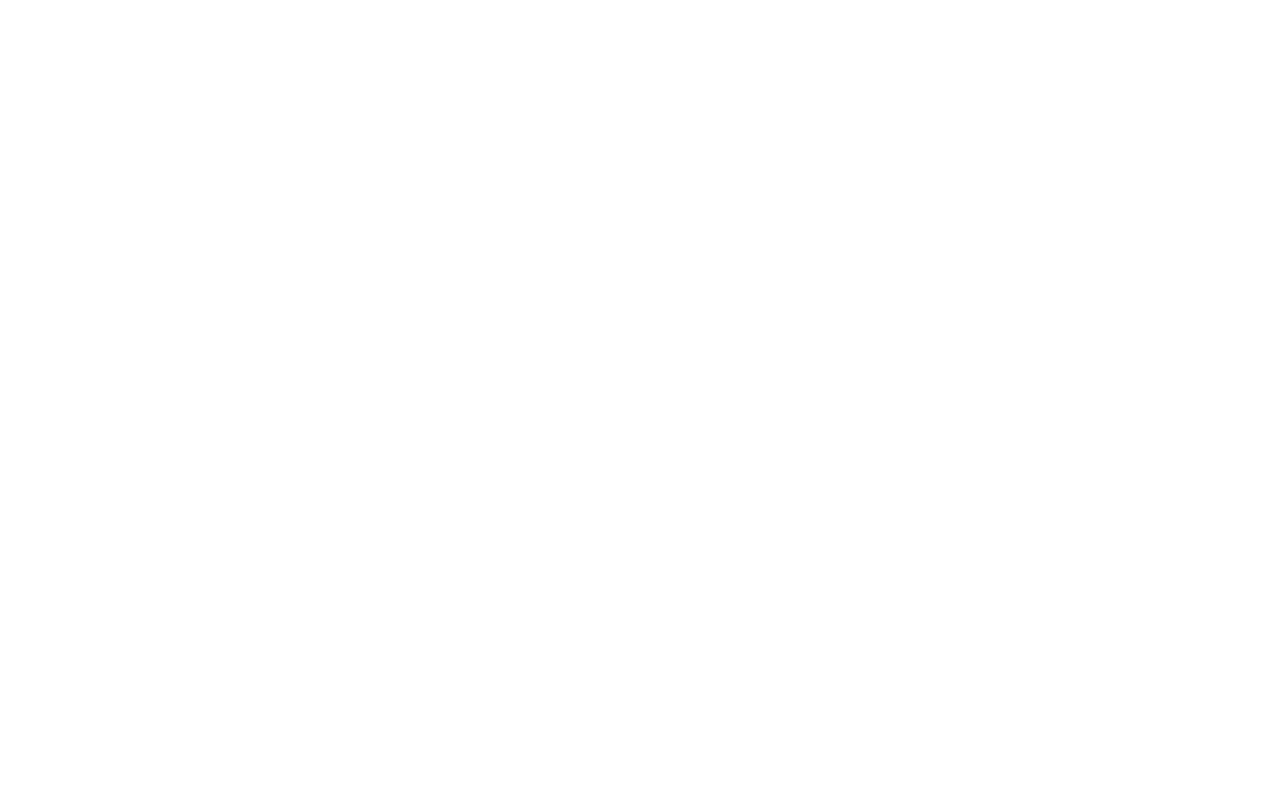
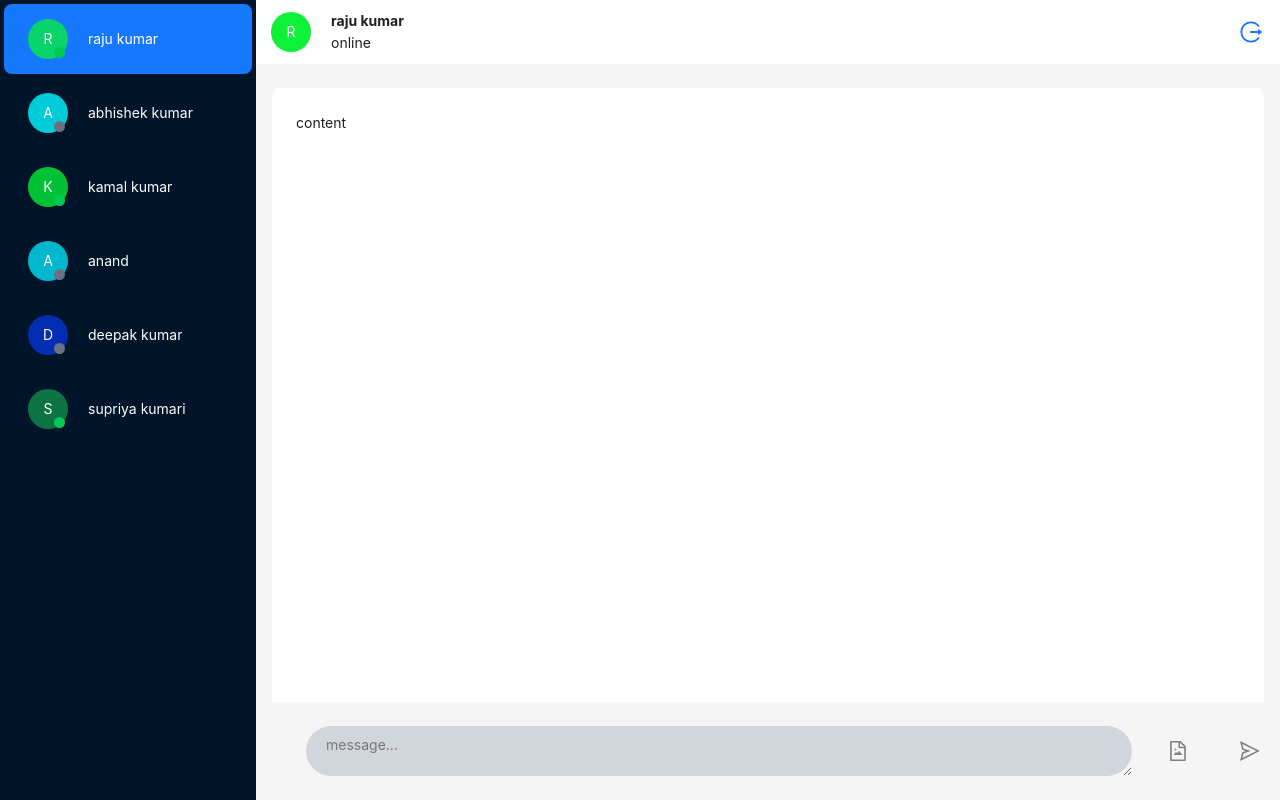
Before and after one commit to rajuGit834/Chat_App_Fullstack, a React (Vite) app in the folder baat-cheet-frontend/: page / in a window 1280 px wide. Before the commit this address had no page. Built offline with nearby package versions, Linux system fonts and the light colour scheme.

Commit message:
sider and header in home page is completed

```diff
--- a/baat-cheet-frontend/src/App.tsx
+++ b/baat-cheet-frontend/src/App.tsx
@@ -1,13 +1,16 @@
 import { BrowserRouter as Router, Routes, Route } from "react-router-dom";
 import SignUp from "./components/signup/SignUp";
 import LogIn from "./components/login/LogIn";
+import Home from "./components/home/Home";
 
 function App() {
   return (
     <Router>
       <Routes>
+        <Route path="/" element={<Home />} />
         <Route path="/login" element={<LogIn />} />
         <Route path="/signup" element={<SignUp />} />
+        <Route path="*" element={<LogIn />} />
       </Routes>
     </Router>
   );
--- a/baat-cheet-frontend/src/components/home/Home.tsx
+++ b/baat-cheet-frontend/src/components/home/Home.tsx
@@ -1,13 +1,214 @@
-const Home = () => {
+import { createElement, useState } from "react";
+import { Link } from "react-router-dom";
+import {
+  UploadOutlined,
+  UserOutlined,
+  VideoCameraOutlined,
+  SendOutlined,
+  FileImageOutlined,
+  LogoutOutlined,
+} from "@ant-design/icons";
+import { Layout, Menu, theme, Avatar, Typography, Tooltip } from "antd";
+
+const { Header, Content, Sider, Footer } = Layout;
+const { Text } = Typography;
+
+interface User {
+  id: number;
+  name: string;
+  isActive: boolean;
+}
+
+const users: User[] = [
+  {
+    id: 1,
+    name: "raju kumar",
+    isActive: true,
+  },
+  {
+    id: 2,
+    name: "abhishek kumar",
+    isActive: false,
+  },
+  {
+    id: 3,
+    name: "kamal kumar",
+    isActive: true,
+  },
+  {
+    id: 4,
+    name: "anand",
+    isActive: false,
+  },
+  {
+    id: 5,
+    name: "deepak kumar",
+    isActive: false,
+  },
+  {
+    id: 6,
+    name: "supriya kumari",
+    isActive: true,
+  },
+];
+
+const items = [
+  UserOutlined,
+  VideoCameraOutlined,
+  UploadOutlined,
+  UserOutlined,
+].map((icon, index) => ({
+  key: String(index + 1),
+  icon: createElement(icon),
+  label: `nav ${index + 1}`,
+}));
+
+const Home: React.FC = () => {
+  const [selectedUser, setSelectedUser] = useState(0);
+
+  const {
+    token: { colorBgContainer, borderRadiusLG },
+  } = theme.useToken();
+
+  const getColor = (): string => {
+    const randomNumber: number = Math.floor(Math.random() * 1000000);
+    return `#${randomNumber.toString(16).padStart(6, "0")}`;
+  };
+
   return (
-    <>
-      <div className="h-[60px] w-full bg-gray-100 shadow-lg flex justify-center items-center">
-        <h1 className="text-2xl font-bold hover:bg-gray-300 p-2 rounded-lg">
-          Baat-Cheet
-        </h1>
-      </div>
-      <div>Home</div>
-    </>
+    <Layout style={{ height: "100vh" }}>
+      <Sider
+        breakpoint="lg"
+        collapsedWidth="0"
+        onBreakpoint={(broken) => {
+          console.log(broken);
+        }}
+        onCollapse={(collapsed, type) => {
+          console.log(collapsed, type);
+        }}
+        width={"20%"}
+      >
+        <div className="demo-logo-vertical" />
+        <Menu
+          theme="dark"
+          mode="inline"
+          defaultSelectedKeys={["1"]}
+          onSelect={(e) => setSelectedUser(parseInt(e.key) - 1)}
+          // items={items}
+        >
+          {users.map((user): any => (
+            <Menu.Item
+              key={user.id}
+              style={{ height: "70px", position: "relative" }}
+            >
+              <div className="flex gap-5 items-center">
+                <Avatar
+                  style={{
+                    backgroundColor: getColor(),
+                    verticalAlign: "middle",
+                  }}
+                  size="large"
+                  gap={20}
+                >
+                  {user.name.charAt(0).toUpperCase()}
+                </Avatar>
+                <Text style={{ color: "white" }} className="truncate">
+                  {user.name}
+                </Text>
+              </div>
+              <div className="flex items-center absolute gap-2 left-[50px] bottom-4">
+                <div
+                  className={`h-[11px] w-[11px] rounded-full bg-red ${
+                    user.isActive ? "bg-green-500" : "bg-gray-500"
+                  }`}
+                ></div>
+              </div>
+            </Menu.Item>
+          ))}
+        </Menu>
+      </Sider>
+      <Layout>
+        <Header
+          style={{
+            padding: 0,
+            background: colorBgContainer,
+            display: "flex",
+            justifyContent: "space-between",
+            alignItems: "center",
+            paddingLeft: "15px",
+            paddingRight: "10px",
+          }}
+        >
+          <div className="relative w-[50%]">
+            <div className="flex gap-5 items-center">
+              <Avatar
+                style={{
+                  backgroundColor: getColor(),
+                  verticalAlign: "middle",
+                }}
+                size="large"
+                gap={20}
+              >
+                {users[selectedUser].name.charAt(0).toUpperCase()}
+              </Avatar>
+              <div className="flex flex-col justify-center items-start">
+                <Text className="truncate font-bold">{users[selectedUser].name}</Text>
+                <Text>{users[selectedUser].isActive ? "online" : "ofline"}</Text>
+              </div>
+            </div>
+          </div>
+          <Link to="/login">
+            <Tooltip
+              title="logout"
+              className="float-right text-[22px] p-2 hover:bg-gray-400/50 rounded-full cursor-pointer"
+            >
+              <LogoutOutlined />
+            </Tooltip>
+          </Link>
+        </Header>
+        <Content style={{ margin: "24px 16px 0" }}>
+          <div
+            style={{
+              padding: 24,
+              minHeight: 360,
+              background: colorBgContainer,
+              borderRadius: borderRadiusLG,
+              height: "100%",
+            }}
+          >
+            content
+          </div>
+        </Content>
+        <Footer className="fixed bottom-0 w-[100%]">
+          <div className="flex gap-5">
+            <textarea
+              placeholder="message..."
+              className="w-[70%] bg-gray-300 outline-blue-300 pl-5 pt-2 rounded-full"
+              defaultValue=""
+            ></textarea>
+
+            {/* <input
+              type="file"
+              accept="image/*"
+              onChange={(e) => console.log(e.target.files)}
+            /> */}
+
+            <Tooltip title={"Upload Image"}>
+              <FileImageOutlined
+                style={{ color: "gray" }}
+                className="text-[20px] p-2 pl-4 pr-4 hover:bg-gray-300 rounded-full cursor-pointer text-center"
+              />
+            </Tooltip>
+            <Tooltip title={"Send"}>
+              <SendOutlined
+                style={{ color: "gray" }}
+                className="text-[20px] p-2 pl-4 pr-4 hover:bg-gray-300 rounded-full cursor-pointer text-center"
+              />
+            </Tooltip>
+          </div>
+        </Footer>
+      </Layout>
+    </Layout>
   );
 };
 
```
Also changed, not shown: baat-cheet-frontend/src/assets/register.jpg.
